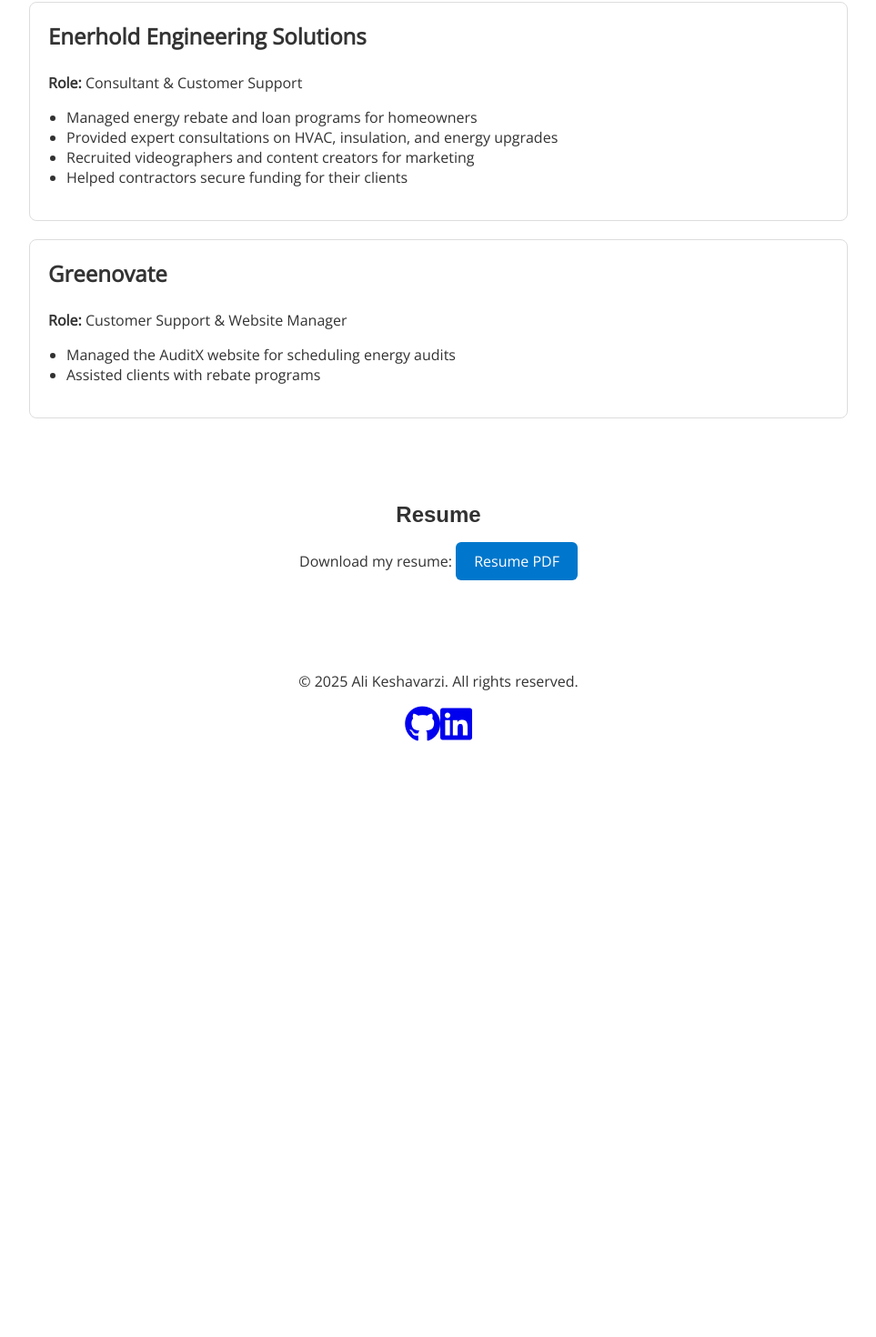
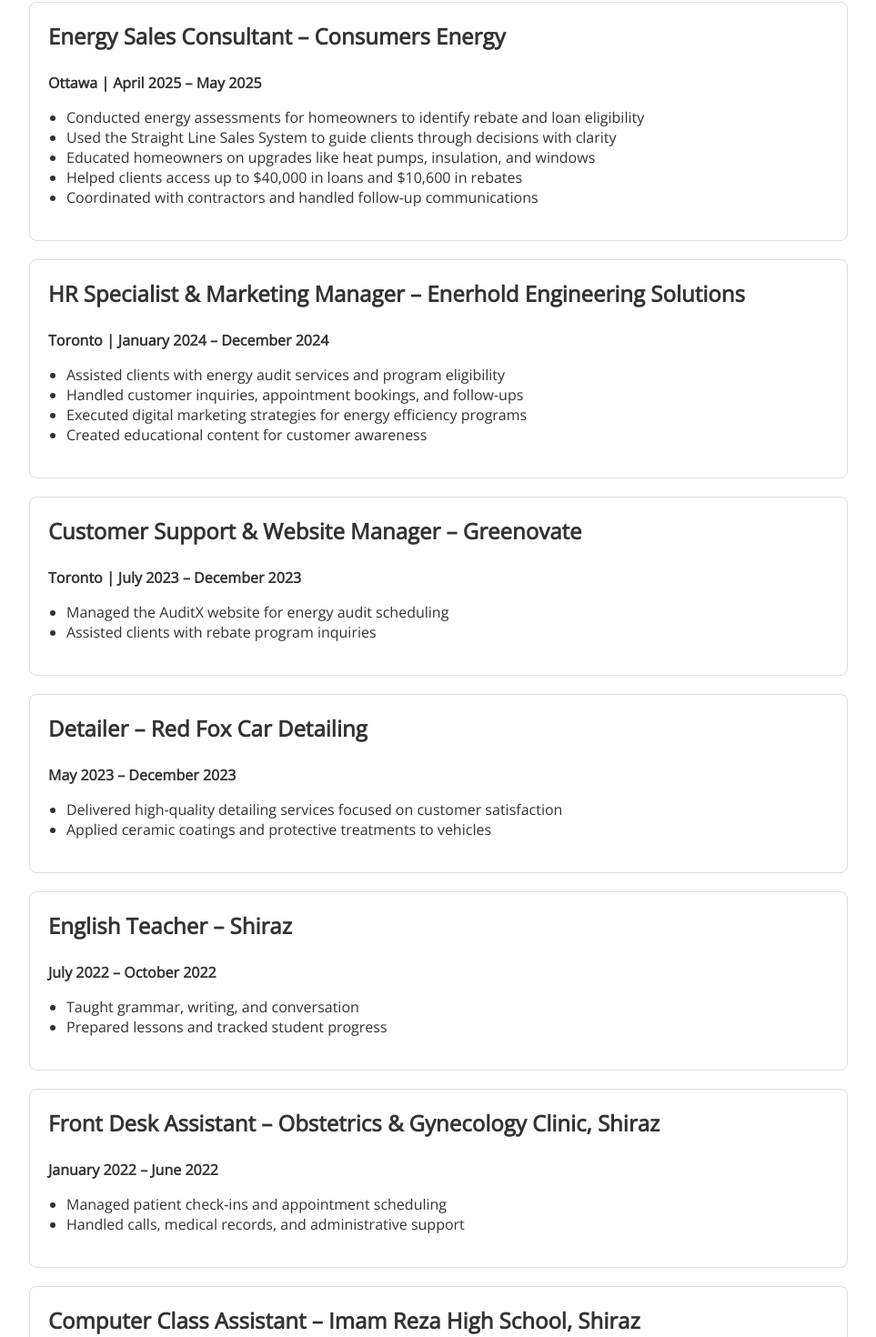
Before and after one commit to XxmangreatxX/Portfolio, a React (Create React App) app: page /#/ in a window 1280 px wide. Shown: the part 904-2374 px from the top of the page at 91% size, without its empty margins (158-1121 px from the left). Before the commit the page ends 1732 px from the top, so only its background shows below. Built offline with nearby package versions, Linux system fonts and the light colour scheme; a web font is replaced by a local one.

Commit message:
updating info and resume

```diff
--- a/src/pages/Home.js
+++ b/src/pages/Home.js
@@ -36,22 +36,72 @@
       {/* Work Experience Section */}
       <section className="work-experience">
         <h2>Work Experience</h2>
+
         <div className="job">
-          <h3>Enerhold Engineering Solutions</h3>
-          <p><strong>Role:</strong> Consultant & Customer Support</p>
+          <h3>Energy Sales Consultant – Consumers Energy</h3>
+          <p><strong>Ottawa | April 2025 – May 2025</strong></p>
           <ul>
-            <li>Managed energy rebate and loan programs for homeowners</li>
-            <li>Provided expert consultations on HVAC, insulation, and energy upgrades</li>
-            <li>Recruited videographers and content creators for marketing</li>
-            <li>Helped contractors secure funding for their clients</li>
+            <li>Conducted energy assessments for homeowners to identify rebate and loan eligibility</li>
+            <li>Used the Straight Line Sales System to guide clients through decisions with clarity</li>
+            <li>Educated homeowners on upgrades like heat pumps, insulation, and windows</li>
+            <li>Helped clients access up to $40,000 in loans and $10,600 in rebates</li>
+            <li>Coordinated with contractors and handled follow-up communications</li>
           </ul>
         </div>
+
         <div className="job">
-          <h3>Greenovate</h3>
-          <p><strong>Role:</strong> Customer Support & Website Manager</p>
+          <h3>HR Specialist & Marketing Manager – Enerhold Engineering Solutions</h3>
+          <p><strong>Toronto | January 2024 – December 2024</strong></p>
           <ul>
-            <li>Managed the AuditX website for scheduling energy audits</li>
-            <li>Assisted clients with rebate programs</li>
+            <li>Assisted clients with energy audit services and program eligibility</li>
+            <li>Handled customer inquiries, appointment bookings, and follow-ups</li>
+            <li>Executed digital marketing strategies for energy efficiency programs</li>
+            <li>Created educational content for customer awareness</li>
+          </ul>
+        </div>
+
+        <div className="job">
+          <h3>Customer Support & Website Manager – Greenovate</h3>
+          <p><strong>Toronto | July 2023 – December 2023</strong></p>
+          <ul>
+            <li>Managed the AuditX website for energy audit scheduling</li>
+            <li>Assisted clients with rebate program inquiries</li>
+          </ul>
+        </div>
+
+        <div className="job">
+          <h3>Detailer – Red Fox Car Detailing</h3>
+          <p><strong>May 2023 – December 2023</strong></p>
+          <ul>
+            <li>Delivered high-quality detailing services focused on customer satisfaction</li>
+            <li>Applied ceramic coatings and protective treatments to vehicles</li>
+          </ul>
+        </div>
+
+        <div className="job">
+          <h3>English Teacher – Shiraz</h3>
+          <p><strong>July 2022 – October 2022</strong></p>
+          <ul>
+            <li>Taught grammar, writing, and conversation</li>
+            <li>Prepared lessons and tracked student progress</li>
+          </ul>
+        </div>
+
+        <div className="job">
+          <h3>Front Desk Assistant – Obstetrics & Gynecology Clinic, Shiraz</h3>
+          <p><strong>January 2022 – June 2022</strong></p>
+          <ul>
+            <li>Managed patient check-ins and appointment scheduling</li>
+            <li>Handled calls, medical records, and administrative support</li>
+          </ul>
+        </div>
+
+        <div className="job">
+          <h3>Computer Class Assistant – Imam Reza High School, Shiraz</h3>
+          <p><strong>October 2020 – May 2021</strong></p>
+          <ul>
+            <li>Assisted with classroom setup and student support in computer basics and coding</li>
+            <li>Maintained and updated classroom equipment and software</li>
           </ul>
         </div>
       </section>
@@ -60,7 +110,7 @@
       <section className="resume-download">
         <h2>Resume</h2>
         <p>
-          Download my resume: <a href="/resume.pdf" target="_blank" rel="noopener noreferrer">Resume PDF</a>
+          Download my resume: <a href="/PDFs/Ali Keshavarzi resume.pdf" download target="_blank" rel="noopener noreferrer">Resume PDF</a>
         </p>
       </section>
     </div>
```
Also changed, not shown: src/components/Resume.jsx (added, +17 -0 lines), 1 other file (tests, documents, lock files or other folders).
